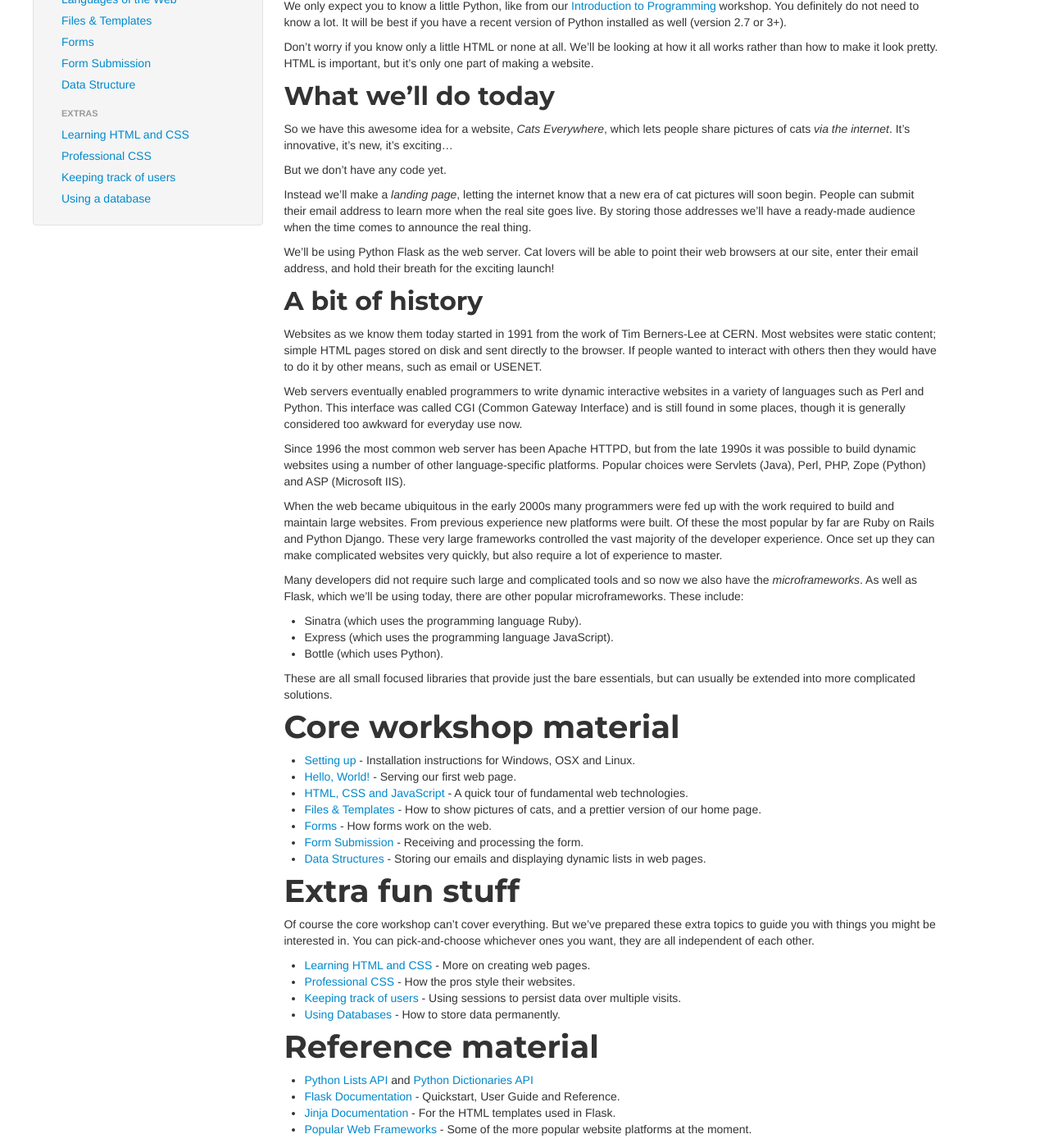
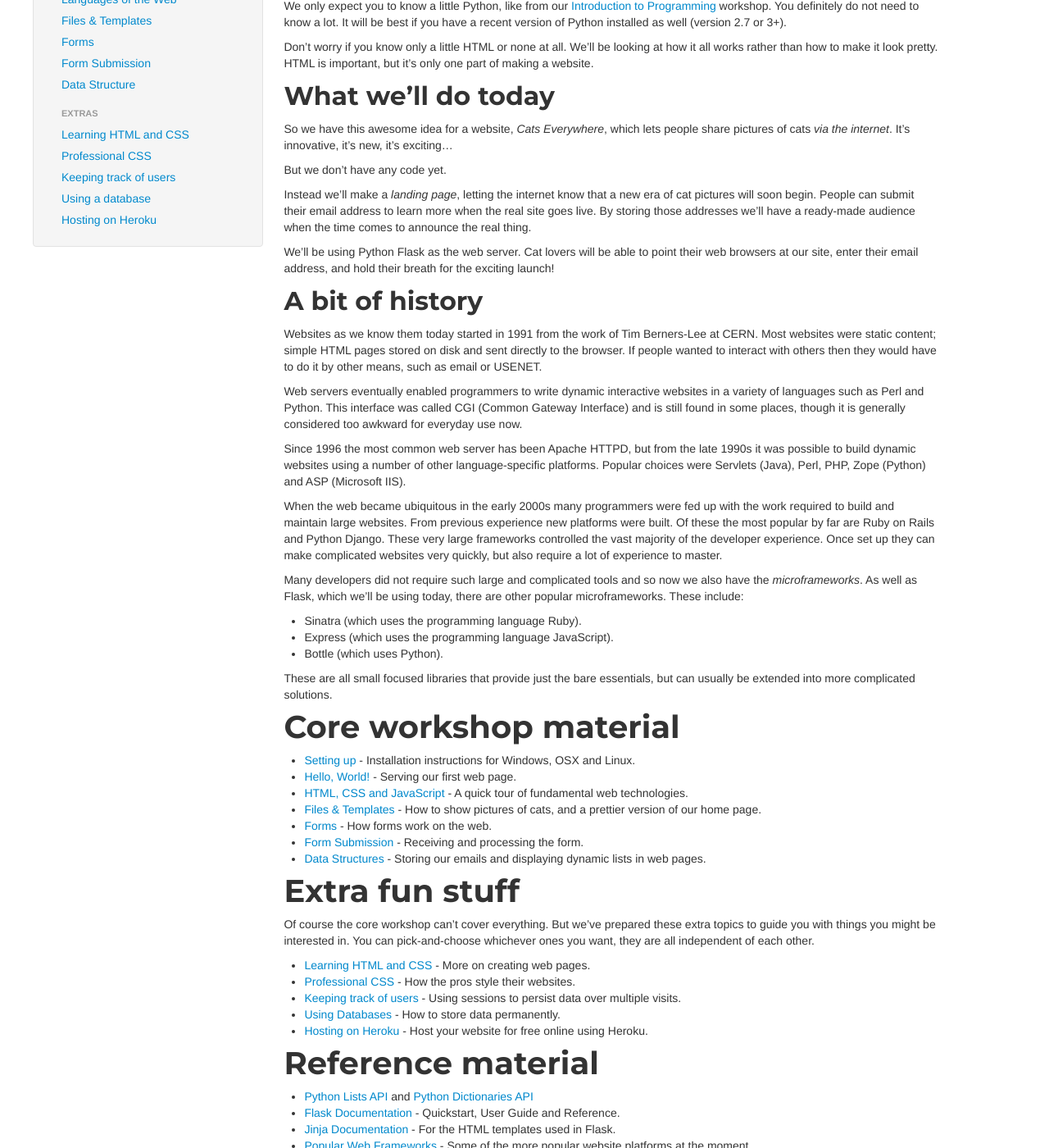
Before and after one commit to OpenTechSchool/python-flask, a Jekyll site: the page built from index.md, in a window 1280 px wide and 1400 px high, scrolled down 316 px. Shown: the whole window at 82% size. Built offline with Jekyll 4.4.1, drawn with Linux system fonts in a browser that asks for light colours.

Commit message:
Added brief extra on Heroku

```diff
--- a/_config.yml
+++ b/_config.yml
@@ -44,3 +44,6 @@ map:
     - title: Using a database
       path: /extras/databases.html
       caption:
+    - title: Hosting on Heroku
+      path: /extras/heroku.html
+      caption: Host your website for free online using Heroku.
--- a/index.md
+++ b/index.md
@@ -61,6 +61,7 @@ Of course the core workshop can't cover everything. But we've prepared these ext
 * [Professional CSS](extras/css.html) - How the pros style their websites.
 * [Keeping track of users](extras/sessions.html) - Using sessions to persist data over multiple visits.
 * [Using Databases](extras/databases.html) - How to store data permanently.
+* [Hosting on Heroku](extras/heroku.html) - Host your website for free online using Heroku.
 
 # Reference material
 
```
Also changed, not shown: extras/heroku.md (added, +14 -0 lines).
